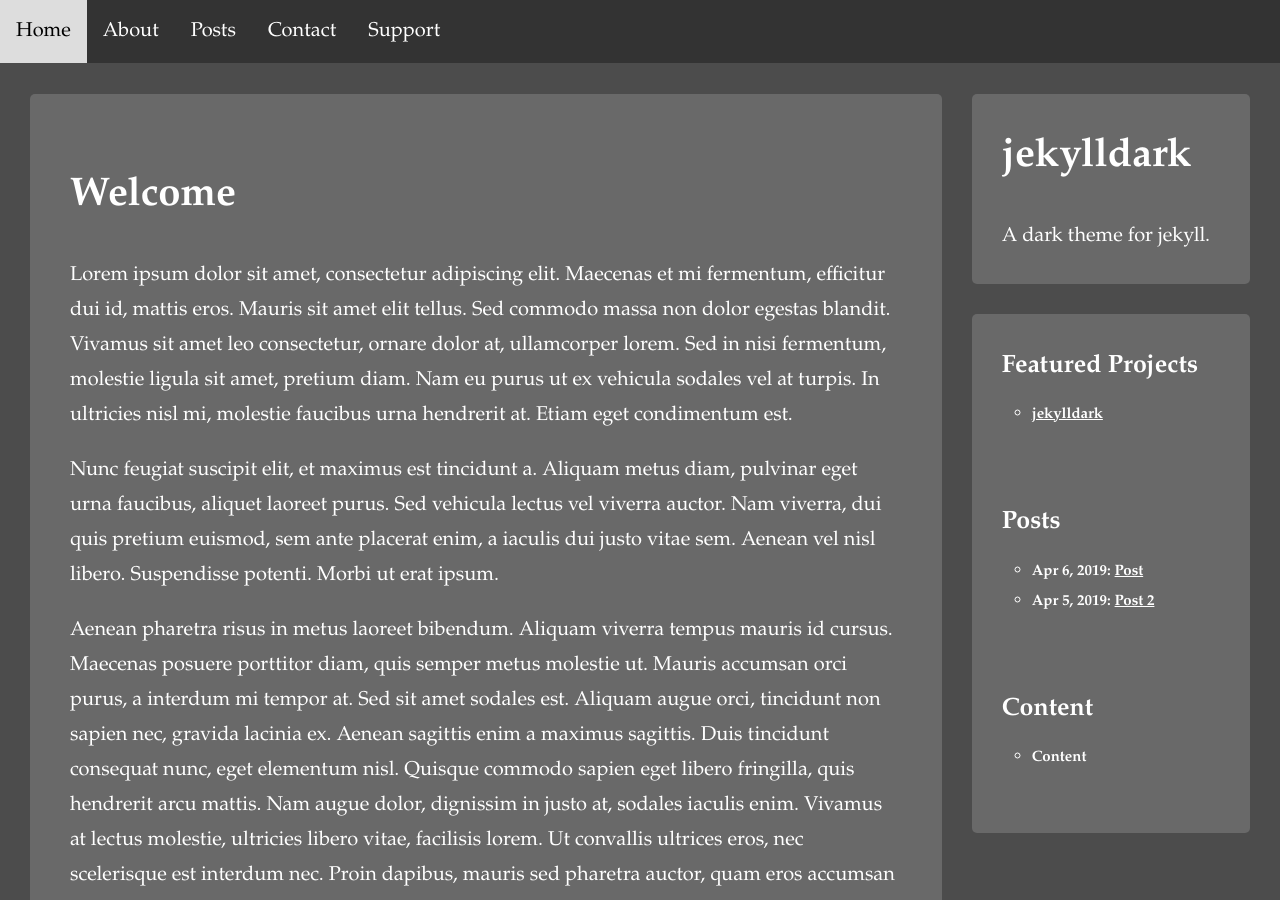
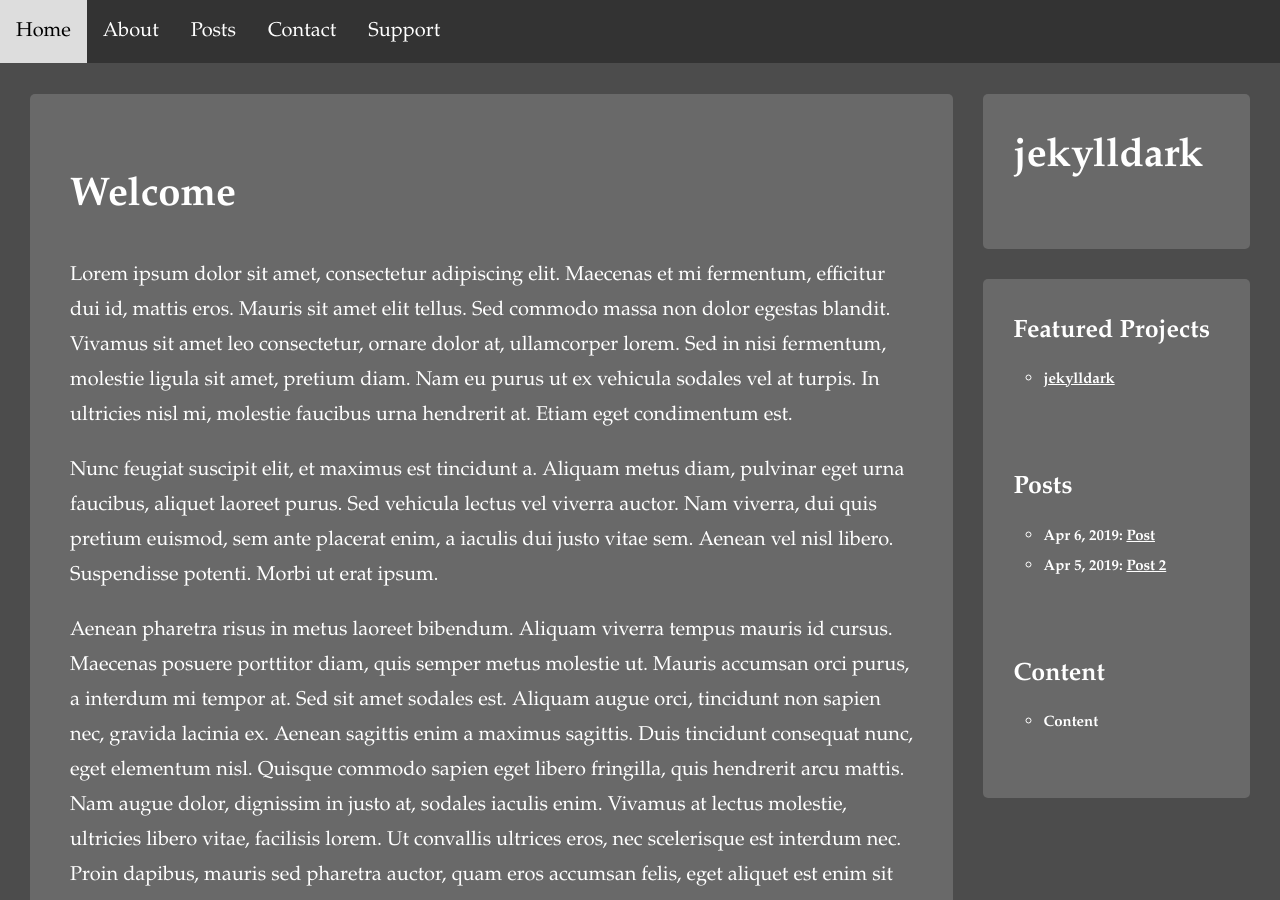
Before and after one commit to sutterj/jekylldark, a Jekyll site: the page built from index.html, in a window 1280 px wide and 900 px high. Built offline with Jekyll 4.4.1, drawn with Linux system fonts in a browser that asks for light colours; nearby versions of some CDN libraries.

Commit message:
Update _config.yml

```diff
--- a/_config.yml
+++ b/_config.yml
@@ -1,6 +1,6 @@
 title: jekylldark
-description: >-
-  A dark theme for jekyll.
+title-description: A dark theme for jekyll.
+full-description: A dark theme for jekyll with responsive layout.
 
 exclude:
   - /*.gem
```
